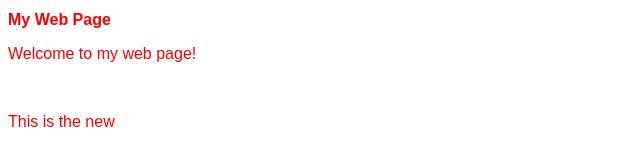
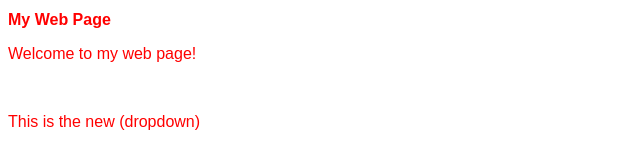
Before and after one commit to Suhas-K-P/localRepo, a plain HTML site: page index.html in a window 1280 px wide. Shown: the whole page, without its empty margins (0-640 px from the left). Drawn offline with Linux system fonts and the light colour scheme.

```diff
--- a/index.html
+++ b/index.html
@@ -11,7 +11,7 @@
     <p>Welcome to my web page!</p>
 
     <br>
-    <p> This is the new </p>
+    <p> This is the new (dropdown) </p>
 
 </body>
 </html>
```
